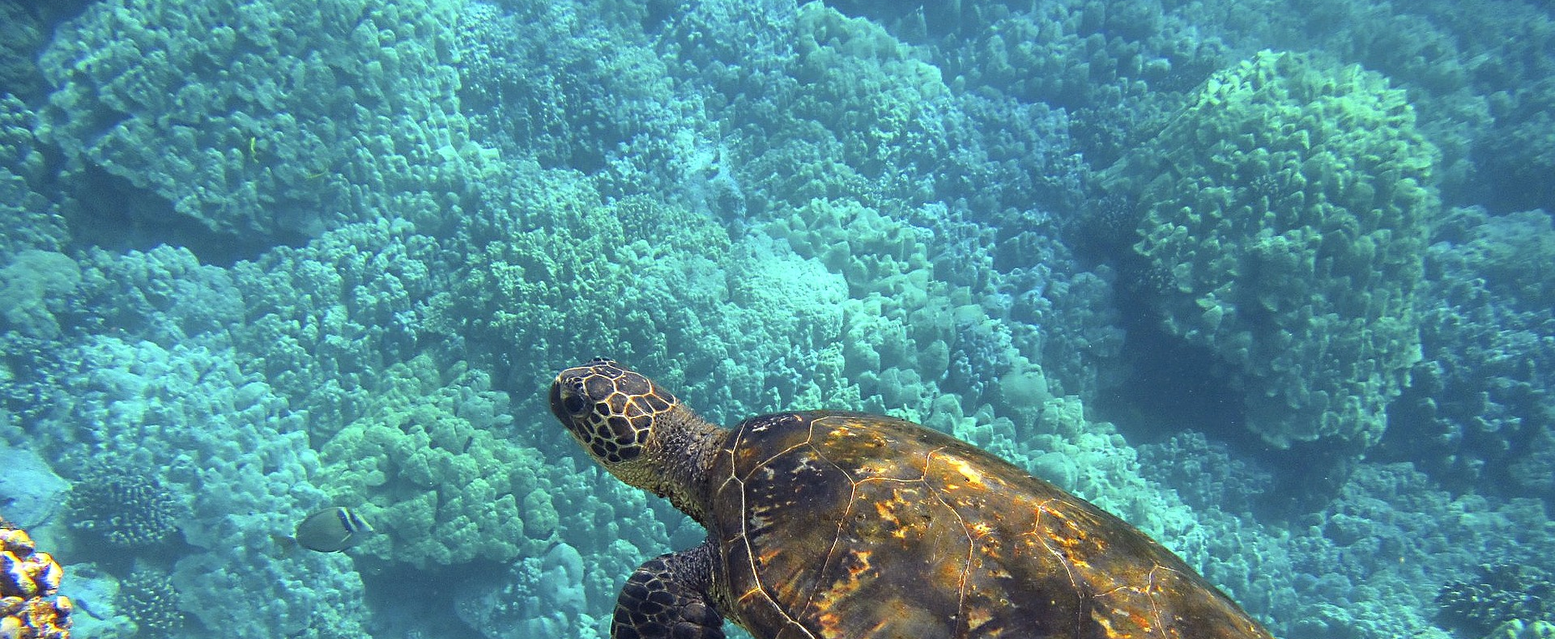
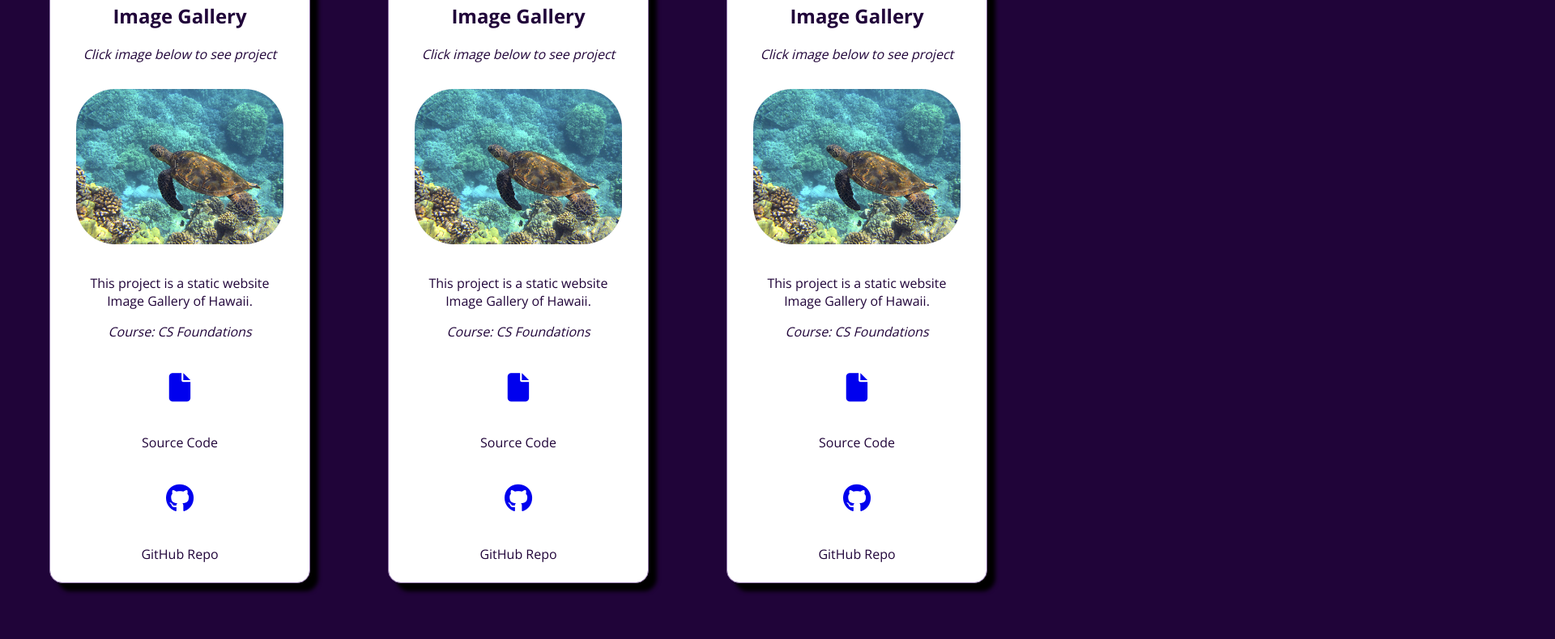
Before and after one commit to CSF2223/studentportfolio-MouanesGabriella, a plain HTML site: page projects.html in a window 1280 px wide. Shown: the part 346-1136 px from the top of the page at 81% size, 1920 px wide, since content can reach past the window. Drawn offline with nearby package versions, Linux system fonts and the light colour scheme.

Commit message:
completed 4.8

```diff
--- a/projects.html
+++ b/projects.html
@@ -54,14 +54,60 @@
             <p><em>Course: CS Foundations</em></p>
             <div class="projectIcons">
                 <div class="sourceCode">
-                    <a href="#"><i class="fa-solid fa-file"></i></a>
+                    <a href="assets/ImageGalleryCode.pdf"><i class="fa-solid fa-file"></i></a>
+                <p>Source Code</p>
+
+                </div>
+
+                 <div class="gitHubRepo">
+                    <a href="https://github.com/CSF2223/imagegallery-MouanesGabriella"><i class="fa-brands fa-github"></i></a>
+                    <p>GitHub Repo</p>
+
                 </div>
             </div>
-             <div class="gitHubRepo">
-                    <a href="https://github.com/CSF2223/imagegallery-MouanesGabriella"><i class="fa-brands fa-github"></i></a>
+        </div>       <!-- Close Project Cards 1-->
+
+          <div class="projectCard">
+            <h2>Image Gallery</h2>
+            <p><em>Click image below to see project</em></p>
+            <a href="https://csf2223.github.io/imagegallery-MouanesGabriella/"><img src="assets/sea-turtle-547162_1920.1.jpg"></img></a>
+            <p>This project is a static website Image Gallery of Hawaii.</p>
+            <p><em>Course: CS Foundations</em></p>
+            <div class="projectIcons">
+                <div class="sourceCode">
+                    <a href="assets/ImageGalleryCode.pdf"><i class="fa-solid fa-file"></i></a>
+                <p>Source Code</p>
+
                 </div>
 
-        </div>
+                 <div class="gitHubRepo">
+                    <a href="https://github.com/CSF2223/imagegallery-MouanesGabriella"><i class="fa-brands fa-github"></i></a>
+                    <p>GitHub Repo</p>
+
+                </div>
+            </div>
+        </div>       <!-- Close Project Cards 2-->
+
+          <div class="projectCard">
+            <h2>Image Gallery</h2>
+            <p><em>Click image below to see project</em></p>
+            <a href="https://csf2223.github.io/imagegallery-MouanesGabriella/"><img src="assets/sea-turtle-547162_1920.1.jpg"></img></a>
+            <p>This project is a static website Image Gallery of Hawaii.</p>
+            <p><em>Course: CS Foundations</em></p>
+            <div class="projectIcons">
+                <div class="sourceCode">
+                    <a href="assets/bakerfranke.github.io.pdf"><i class="fa-solid fa-file"></i></a>
+                <p>Source Code</p>
+
+                </div>
+
+                 <div class="gitHubRepo">
+                    <a href="https://github.com/CSF2223/imagegallery-MouanesGabriella"><i class="fa-brands fa-github"></i></a>
+                    <p>GitHub Repo</p>
+
+                </div>
+            </div>
+        </div>       <!-- Close Project Cards 3-->
 
     </section>
 
--- a/style.css
+++ b/style.css
@@ -86,6 +86,58 @@ body {
     /* (150% zoom - Note: If the zoom is too large, it will go outside of the viewport)*/
 }
 
+.projectsHeader {
+    margin: 1.5rem 3rem;
+    text-align: center;
+    padding: 0.5rem;
+    letter-spacing: 4px;
+}
+
+.projectCard {
+    background-color: #fff;
+    color: #200439;
+    margin: 4rem 3rem;
+    padding: 0.5rem 2rem;
+    text-align: center;
+    border:1px solid #9277AC;
+    border-radius: 1rem;
+    box-shadow: 10px 10px 5px #000;
+}
+
+.projectCard img {
+    width:100%;
+    height: auto;
+    border-radius: 3rem;
+    margin: 1rem 0;
+}
+
+.projectCard p {
+    font-size: 1rem;
+    font-weight: 400;
+}
+
+.projectsIcons {
+    display: flex;
+    justify-content:space-evenly;
+    font-size: 1.2rem;
+    margin-top: 2rem;
+}
+
+.projectsIcons p {
+    margin: 0 0 1rem 0;
+    font-size: 0.8rem;
+}
+
+.fa-github {
+    font-size: 2.2rem;
+    padding: 1.5rem;
+}
+
+.fa-file {
+    font-size: 2.2rem;
+    padding: 1.5rem;
+}
+
 @media (min-width: 800px) {
     .hero {
         flex-direction: row;
@@ -105,4 +157,14 @@ body {
     .button {
         font-size: 1.1rem;
     }
+
+    .projectGallery {
+        display: flex;
+        flex-direction:row;
+        justify-content:center;
+        flex-wrap: wrap;
+    }
+    .projectCard {
+        max-width: 20%;
+    }
 }
```
Also changed, not shown: 1 other file.
